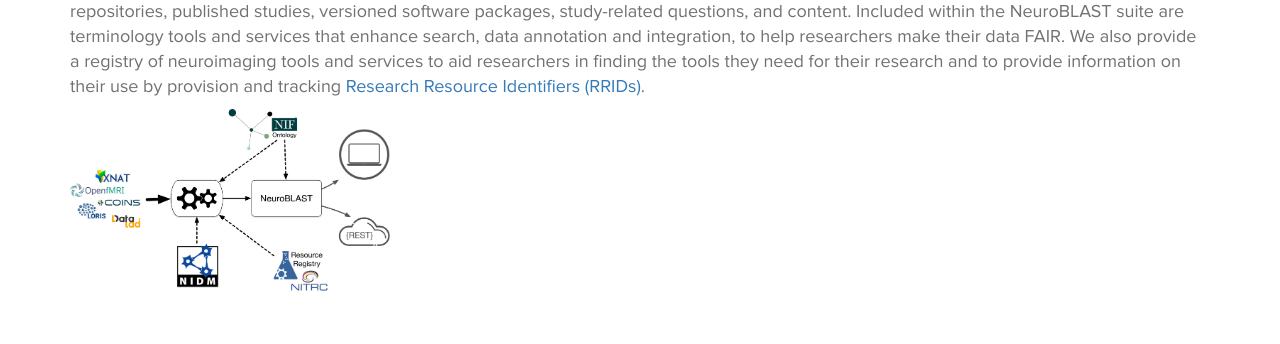
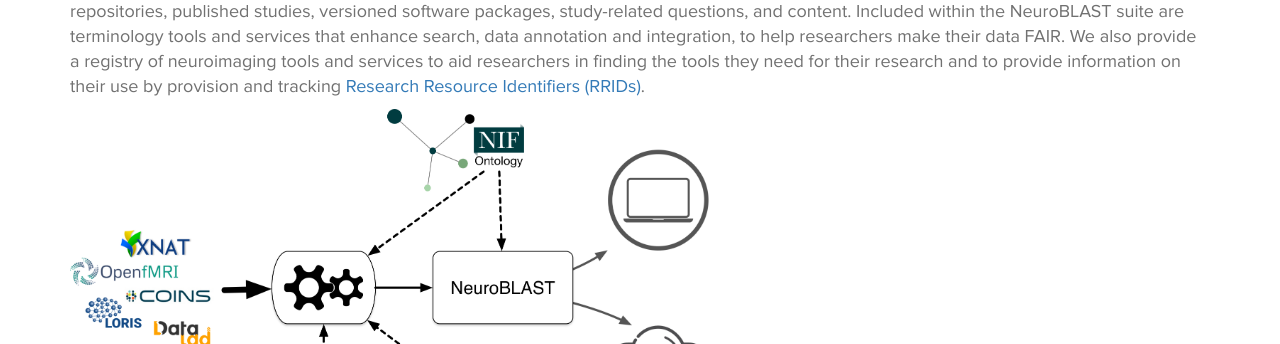
Before and after one commit to ReproNim/repronim.github.io, a plain HTML site: page discover.html in a window 1280 px wide. Shown: the part 456-800 px from the top of the page. Drawn offline with nearby package versions, Linux system fonts and the light colour scheme.

Commit message:
Image sizing again

```diff
--- a/discover.html
+++ b/discover.html
@@ -72,7 +72,7 @@
                     </p>
 
                     <p>
-                    <img src="./images/NeuroBLAST.jpg" width="320">
+                    <img src="./images/NeuroBLAST.jpg" width="640">
                     </p>
 
           </div>
```
